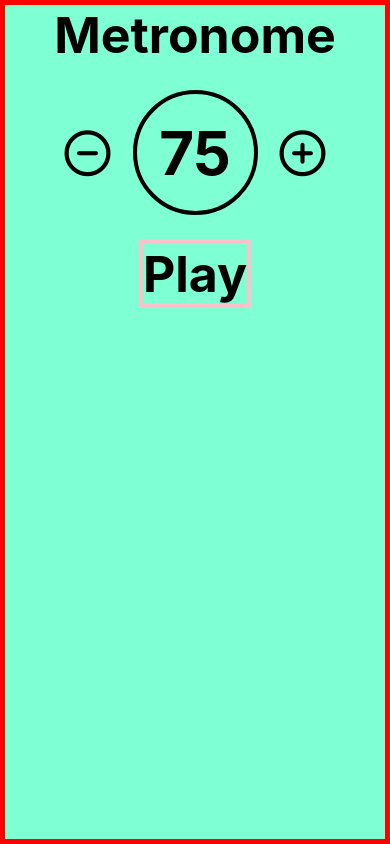
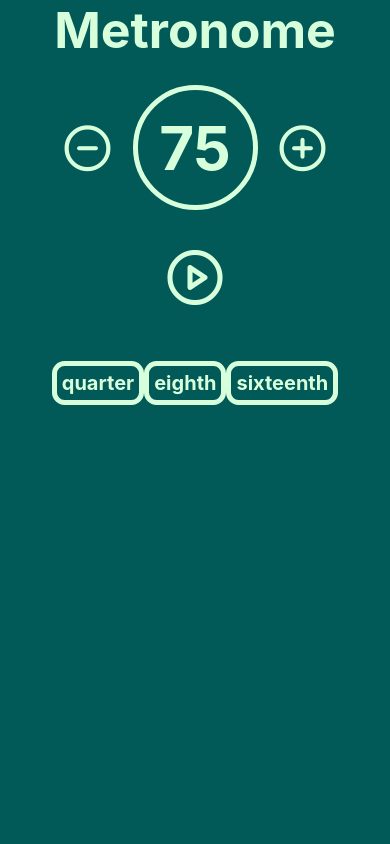
Before and after one commit to Schmillet/MinimalMetronome, a React Native app: screen / in a window 390 px wide. Built offline with nearby package versions, Linux system fonts and the light colour scheme.

Commit message:
New buttons and layout

```diff
--- a/components/adjustButton.js
+++ b/components/adjustButton.js
@@ -6,7 +6,7 @@ const AdjustButton = (props) => {
 	const {buttonStyle} = styles
 	return (
 		<Pressable style={buttonStyle} onPress={onPress}>
-            <Feather name={imgName} size={imgSize} />
+			<Feather name={imgName} size={imgSize} color={'#D8FFDB'}/>
 		</Pressable>
 	)
 }
--- a/components/mainScreen.js
+++ b/components/mainScreen.js
@@ -1,6 +1,8 @@
 import React, {useState, useEffect} from 'react'
 import {View, SafeAreaView, Text, StyleSheet, Pressable} from 'react-native'
 import AdjustButton from './adjustButton'
+import OptionButton from './optionButton'
+import {Feather} from '@expo/vector-icons'
 
 const MainScreen = () => {
 	const [tempo, setTempo] = useState(75)
@@ -8,10 +10,20 @@ const MainScreen = () => {
 
 	useEffect(() => {
 		console.log(tempo)
-    }, [tempo])
+		console.log(isOn)
+	}, [tempo, isOn])
 
-    const {container, wrapper, tempoText, titleStyle, tempoView, tempoWrapper, playWrapper, playButton, playText} =
-        styles
+	const {
+		container,
+		wrapper,
+		tempoText,
+		titleStyle,
+		tempoView,
+		tempoWrapper,
+		playWrapper,
+		playButton,
+		optionsWrapper
+	} = styles
 	return (
 		<SafeAreaView style={container}>
 			<View style={wrapper}>
@@ -32,9 +44,33 @@ const MainScreen = () => {
 					/>
 				</View>
 				<View style={playWrapper}>
-                    <Pressable style={playButton}>
-                        <Text style={playText}>Play</Text>
+					<Pressable
+						style={playButton}
+						onPress={() => {
+							isOn ? setIsOn(false) : setIsOn(true)
+						}}>
+						{isOn ? (
+							<Feather name="pause-circle" size={60} color={'#D8FFDB'}/>
+						) : (
+							<Feather name="play-circle" size={60} color={'#D8FFDB'}/>
+						)}
 					</Pressable>
+				</View>
+				<View style={optionsWrapper}>
+					<OptionButton
+						text={'quarter'}
+						margin={45}
+						onPress={() => console.log('pressed')}
+					/>
+					<OptionButton
+						text={'eighth'}
+						margin={45}
+						onPress={() => console.log('pressed')}
+					/>
+					<OptionButton
+						text={'sixteenth'}
+						onPress={() => console.log('pressed')}
+					/>
 				</View>
 			</View>
 		</SafeAreaView>
@@ -43,53 +79,51 @@ const MainScreen = () => {
 
 const styles = StyleSheet.create({
 	container: {
-        backgroundColor: '#7fffd4',
-        flex: 1,
+		backgroundColor: '#015958',
+		flex: 1
 	},
 	wrapper: {
 		flex: 1,
 		alignItems: 'center',
-        justifyContent: 'flex-start',
-        borderWidth: 5,
-        borderColor: 'red'
+		justifyContent: 'flex-start'
 	},
 	titleStyle: {
-        color: 'black',
+		color: '#D8FFDB',
 		fontSize: 50,
 		fontWeight: 'bold'
 	},
 	tempoWrapper: {
 		flexDirection: 'row',
 		justifyContent: 'center',
-        marginTop: 25,
+		marginTop: 25
 	},
 	tempoText: {
 		fontSize: 60,
-        fontWeight: 'bold'
+		fontWeight: 'bold',
+        color: '#D8FFDB'
 	},
 	tempoView: {
-        borderColor: 'black',
+		borderColor: '#D8FFDB',
 		height: 125,
 		width: 125,
 		borderRadius: 125 / 2,
-        borderWidth: 4,
+		borderWidth: 5,
 		justifyContent: 'center',
 		alignItems: 'center'
 	},
-    playWrapper:{
+	playWrapper: {
 		justifyContent: 'center',
 		alignItems: 'center',
-        marginTop: 25
+		marginTop: 35
 	},
-    playButton:{
-        borderColor: 'pink',
-        borderWidth: 4,
+	playButton: {
 		alignItems: 'center',
 		justifyContent: 'center'
 	},
-    playText:{
-        fontSize: 50,
-        fontWeight: 'bold'
+	optionsWrapper: {
+		alignSelf: '',
+		flexDirection: 'row',
+		marginTop: 50
 	}
 })
 
--- /dev/null
+++ b/components/optionButton.js
@@ -0,0 +1,28 @@
+import {Text, StyleSheet, Pressable} from 'react-native'
+import {Foundation} from '@expo/vector-icons'
+
+const OptionButton = (props) => {
+	const {onPress, text, margin} = props
+	const {button, textStyle} = styles
+	return (
+		<Pressable style={button} onPress={onPress} marginRight={margin}>
+			<Text style={textStyle}>{text}</Text>
+		</Pressable>
+	)
+}
+
+const styles = StyleSheet.create({
+	button: {
+		borderRadius: 25 / 2,
+		borderWidth: 5,
+		borderColor: '#D8FFDB'
+	},
+	textStyle: {
+		fontWeight: 'bold',
+		fontSize: 20,
+		margin: 5,
+        color: '#D8FFDB'
+	}
+})
+
+export default OptionButton
```
Also changed, not shown: babel.config.js (+4 -4 lines), App.js (indentation only), app.json (indentation only), package.json (indentation only), 1 other file (tests, documents, lock files or other folders). Lines whose indentation alone changed are shown as unchanged.
